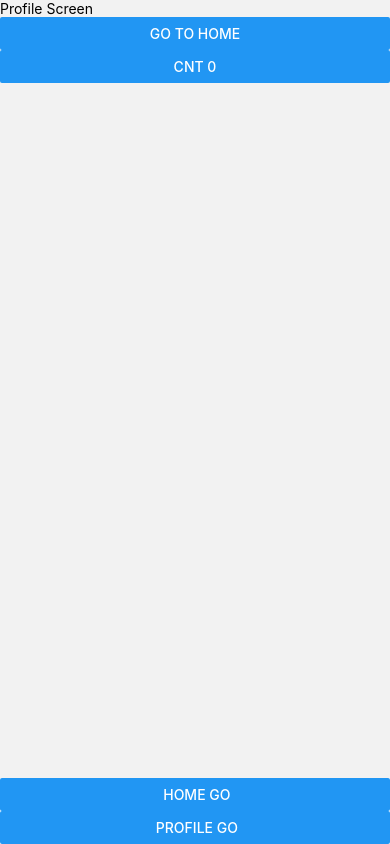
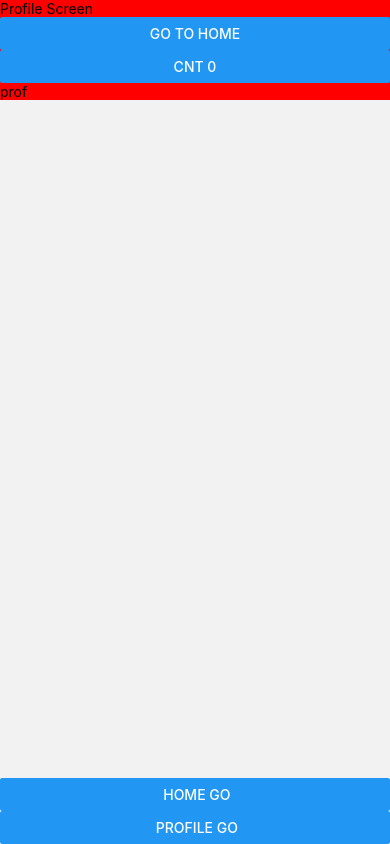
Before and after one commit to chanwoomk1/react_native_learning_first, a React Native app in the folder react_native_learning_first/: screen /Profile in a window 390 px wide. Built offline with nearby package versions, Linux system fonts and the light colour scheme.

Commit message:
[fail] navigation style

```diff
--- a/react_native_learning_first/App.js
+++ b/react_native_learning_first/App.js
@@ -11,14 +11,15 @@ import { View, Text, Button, StyleSheet } from 'react-native';
 import BottomNavigationBar from './src/components/navigation_bar/bottom_navigation_bar';
 import HomeScreen from './src/screen/home';
 import ProfileScreen from './src/screen/profile';
+
+import { styles } from './src/styles/stylesheet';
 const Stack = createNativeStackNavigator();
 
 
 
 const App = () => {
   return (
-    <>
-    <NavigationContainer>
+    <NavigationContainer style={styles.fullScreenStyle}>
       <Stack.Navigator
         initialRouteName="Home"
           screenOptions={{
@@ -30,12 +31,14 @@ const App = () => {
             headerShown: false,
           }}
       >
-        <Stack.Screen name="Home" component={HomeScreen} />
+        <Stack.Screen
+          style={styles.fullScreenStyle}
+          name="Home" component={HomeScreen} />
         <Stack.Screen name="Profile" component={ProfileScreen} />
       </Stack.Navigator>
-      <BottomNavigationBar navigate_list={["Home","Profile"]}/>
+      <BottomNavigationBar style={styles.navigationBar}
+        navigate_list={["Home","Profile"]}/>
     </NavigationContainer>
-    </>
     );
 };
 
--- a/react_native_learning_first/src/components/navigation_bar/bottom_navigation_bar.js
+++ b/react_native_learning_first/src/components/navigation_bar/bottom_navigation_bar.js
@@ -1,7 +1,6 @@
 import React from "react";
-import { View, Text, Button, StyleSheet } from 'react-native';
+import { View, Text, Button} from 'react-native';
 import {
-  createStaticNavigation,
   useNavigation,
 } from '@react-navigation/native';
 
@@ -10,10 +9,10 @@ const BottomNavigationBar=({navigate_list})=>{
     return(
     <>
         <View>
-            {navigate_list.map((item,idx)=>
-                <Button key={idx} title={` ${item} go`}
+            {navigate_list.map((item)=>
+                <Button key={item} title={` ${item} go`}
                     onPress={()=>{
-                        navigation.navigate(item)
+                        navigation.replace(item)
                     }
                 }/>
             )}
--- a/react_native_learning_first/src/screen/home.js
+++ b/react_native_learning_first/src/screen/home.js
@@ -3,14 +3,14 @@ import {React,useState} from 'react';
 //react_native core comp
 import { View, Text, Button, StyleSheet } from 'react-native';
 import {useNavigation} from '@react-navigation/native';
-
+import { styles } from '../styles/stylesheet';
 
 const HomeScreen = () => {
     const navigation=useNavigation()
     const [cnt,setCnt]=useState(0)
 
     return (
-    <View >
+    <View style={styles.container}>
         <Text>Home Screen</Text>
         <Button
             title="Go to Profile"
@@ -20,6 +20,7 @@ const HomeScreen = () => {
             title={`cnt ${cnt}`}
             onPress={() => setCnt(cnt+1)}
         />
+        <Text>Home Screen</Text>
     </View>
     );
 }
--- a/react_native_learning_first/src/screen/profile.js
+++ b/react_native_learning_first/src/screen/profile.js
@@ -3,16 +3,17 @@ import {React,useState} from 'react';
 //react_native core comp
 import { View, Text, Button, StyleSheet } from 'react-native';
 import { useNavigation} from '@react-navigation/native';
-
+import { styles } from '../styles/stylesheet';
 
 const ProfileScreen = () =>{
     const navigation=useNavigation()
     const [cnt,setCnt]=useState(0)
 
     return  (
-      <View>
+      <View style={styles.container}>
         <Text>Profile Screen</Text>
         <Button
+          style={styles.buttonRed}
           title="Go to Home"
           onPress={() => navigation.replace('Home')}
         />
@@ -20,6 +21,7 @@ const ProfileScreen = () =>{
           title={`cnt ${cnt}`}
           onPress={() => setCnt(cnt+1)}
         />
+        <Text>prof</Text>
       </View>
     );
   }
--- /dev/null
+++ b/react_native_learning_first/src/styles/stylesheet.js
@@ -0,0 +1,25 @@
+import { StyleSheet } from "react-native";
+
+export const styles = StyleSheet.create({
+  fullScreenStyle: {
+    width:"100%",
+    height:"100%",
+    justifyContent: 'center',
+    alignItems: 'center',
+  },
+  navigationScreen: {
+    flex: 1,
+  },
+  navigationBar: {
+    flex: 1,
+  },
+  container:{
+    backgroundColor:"red",
+  },
+  buttonRed:{
+
+    backgroundColor:"red",
+
+  }
+}
+);
```
Also changed, not shown: react_native_learning_first/src/styles/styles.js (deleted, +0 -10 lines). Lines whose indentation alone changed are shown as unchanged.
